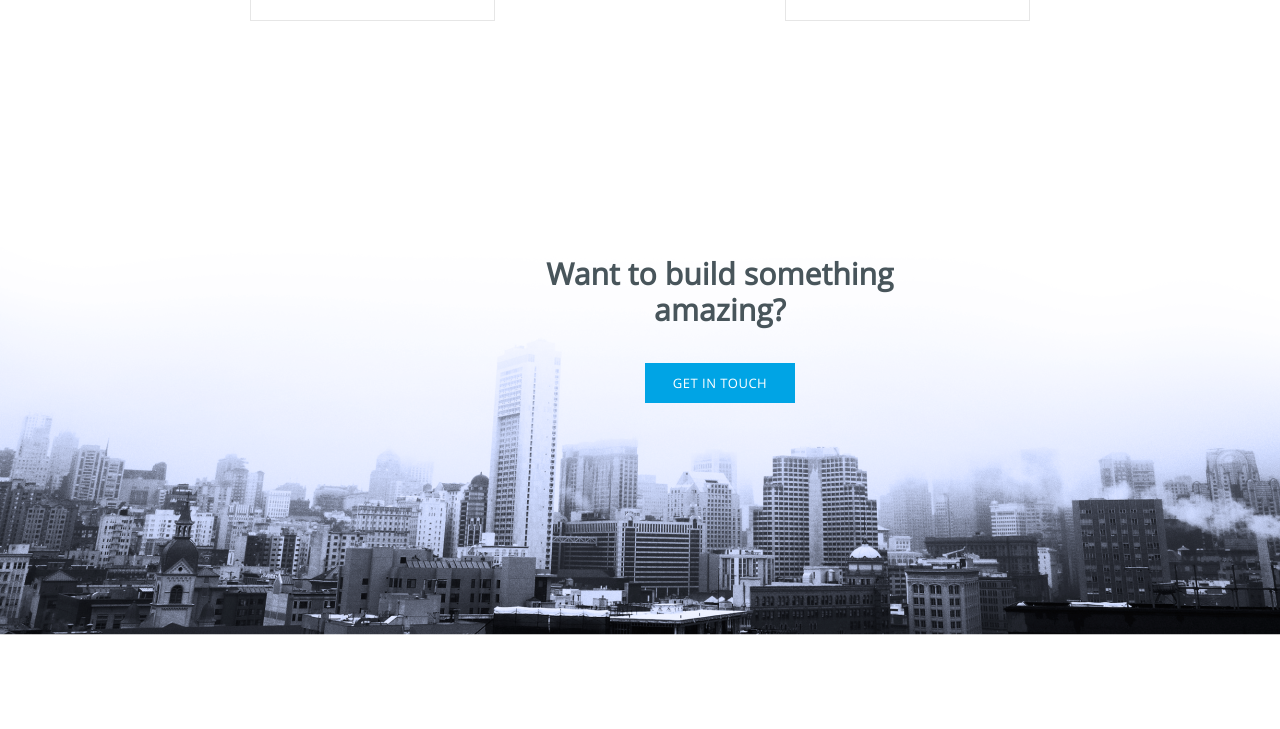
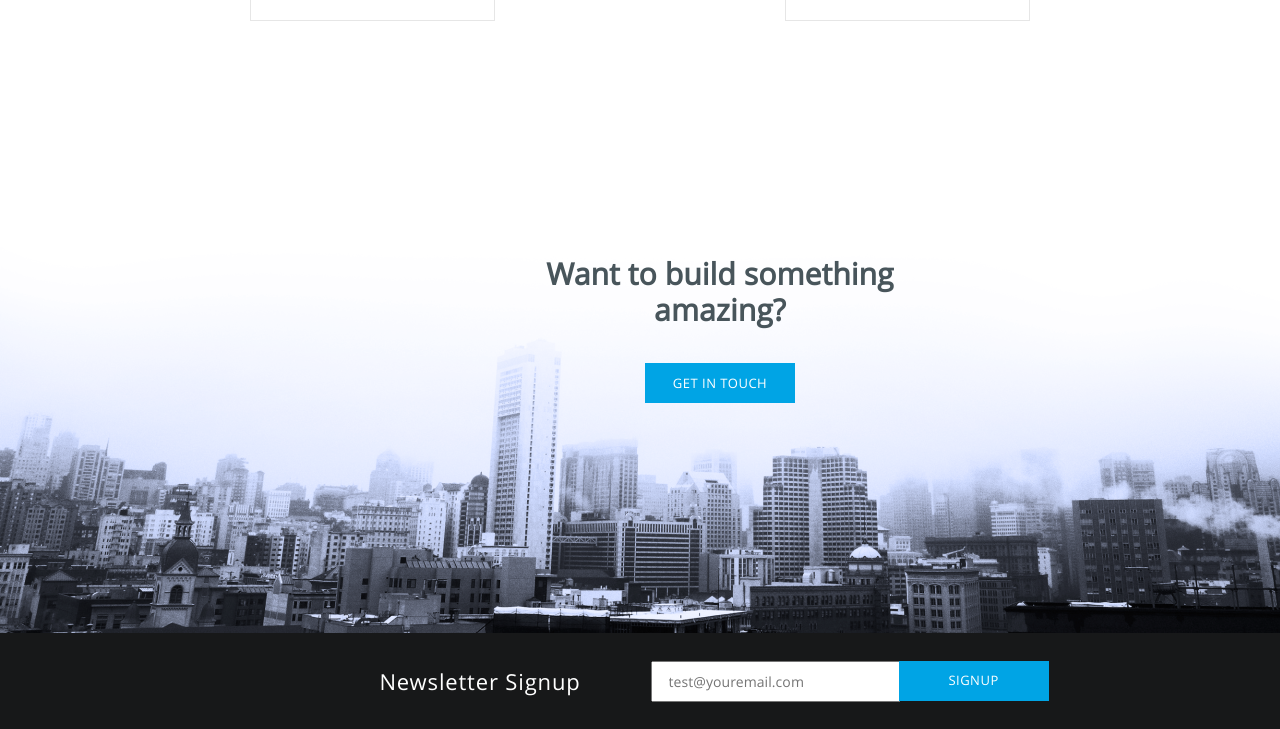
Before and after one commit to Fokusss/konstruct, a plain HTML site: page index.html in a window 1280 px wide. Shown: the part 1836-2565 px from the top of the page. Before the commit the page ends 2471 px from the top, so only its background shows below. Drawn offline with Linux system fonts and the light colour scheme; files whose address does not match are found by name.

Commit message:
Сверстать newsletter

```diff
--- a/index.html
+++ b/index.html
@@ -101,6 +101,13 @@
       <h2 class="get-in-touch__title">Want to build something amazing?</h2>
       <button class="button button_place_get-in-touch">GET IN TOUCH</button>
     </section>
+    <section class="section newsletter">
+      <p class="newsletter__text">Newsletter Signup</p>
+      <form action="form" class="newsletter__form">
+        <input type="email" placeholder="test@youremail.com" class="form__input">
+        <button class="button button_place_form">SIGNUP</button>
+      </form>
+    </section>
   </main>
 </body>
 
--- a/style.css
+++ b/style.css
@@ -232,6 +232,7 @@
 }
 
 .button {
+  margin: 0;
   width: 150px;
   height: 40px;
   font-family: 'OpenSans';
@@ -288,7 +289,7 @@
   margin: 115px 0 0 0;
   background-image: url(./images/get_in_touch.png);
   width: 1440px;
-  height: 499px;
+  height: 497px;
   display: flex;
   flex-direction: column;
 }
@@ -307,3 +308,50 @@
 .button_place_get-in-touch {
   margin: 35px auto 0 auto;
 }
+
+
+.newsletter {
+  background: #171819;
+  display: flex;
+  justify-content: center;
+  align-content: flex-end;
+}
+
+.newsletter__text {
+  margin: 35px 70px 35px 0;
+  font-family: 'OpenSans';
+  font-size: 22px;
+  line-height: 26px;
+  letter-spacing: 0.846154px;
+  color: #FFFFFF;
+}
+
+.newsletter__form {
+  margin: auto 0 auto 0;
+  display: flex;
+  justify-content: center;
+  position: relative;
+}
+
+.form__input {
+  display: inline-block;
+  margin: 0;
+  width: 250px;
+  padding: 11px 0 10px 16px;
+  box-sizing: border-box;
+  font-family: 'OpenSans';
+  font-size: 14px;
+  line-height: 16px;
+  letter-spacing: 0.07px;
+  color: #48555B;
+}
+
+.form__input:focus {
+  outline: none;
+}
+
+.button_place_form {
+  position: absolute;
+  right: -148px;
+  top: 0;
+}
```
